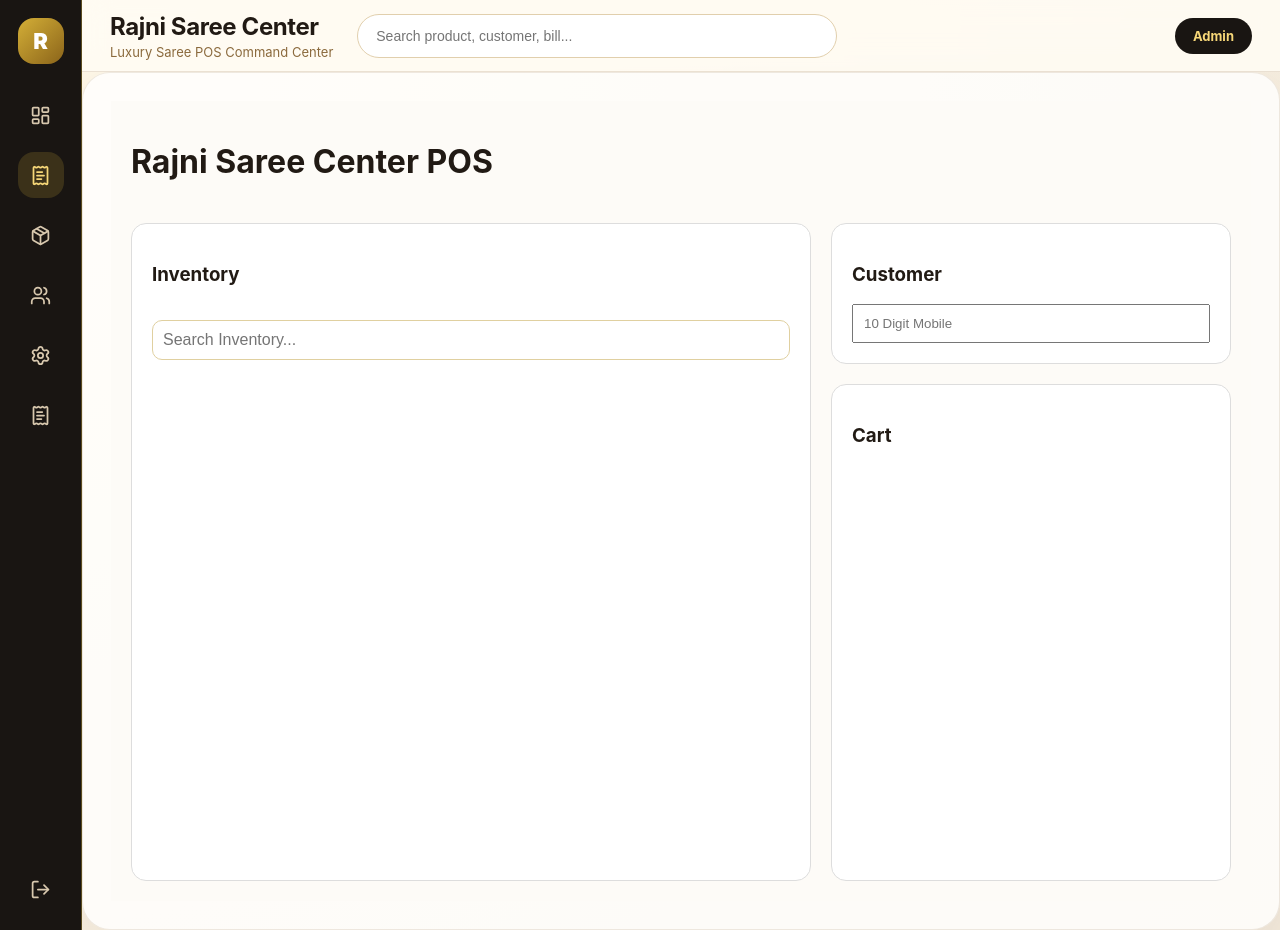
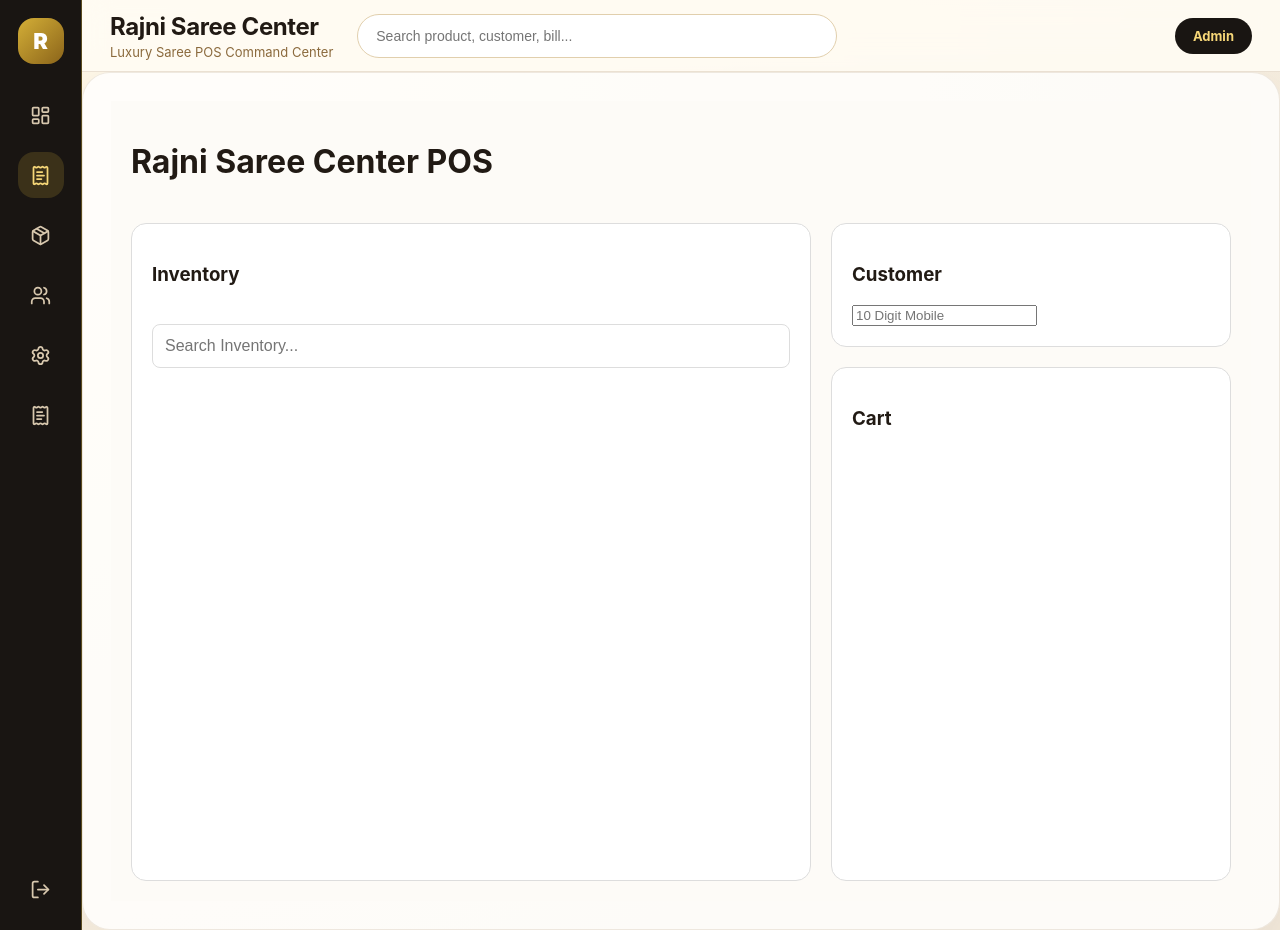
Before and after one commit to fr-rehanarif/Rajni_frontend, a React app: page /app/billing in a window 1280 px wide. Built offline with nearby package versions, Linux system fonts and the light colour scheme; no server answers; the HTML template or start-up script is replaced by a standard one.

Commit message:
Added BIG UPDATE

```diff
--- a/src/pages/Billing.css
+++ b/src/pages/Billing.css
@@ -90,3 +90,19 @@
   background: #d4af37;
   border-radius: 10px;
 }
+.billing-container { height: 100vh; padding: 20px; background: #fdfbf7; display: flex; flex-direction: column; }
+.billing-layout { display: grid; grid-template-columns: 1fr 400px; gap: 20px; flex-grow: 1; margin-top: 20px; }
+
+.inventory-panel, .cart-panel { display: flex; flex-direction: column; gap: 20px; }
+
+/* Boxes */
+.inventory-panel, .customer-card, .cart-section {
+  background: #fff; padding: 20px; border-radius: 15px; border: 1px solid #ddd;
+}
+
+.cart-section { flex-grow: 1; }
+.product-search-input { width: 100%; padding: 12px; border: 1px solid #ddd; border-radius: 8px; }
+
+.customer-name-display {
+  margin-top: 10px; font-weight: bold; color: #D4AF37; font-size: 1.2rem;
+}
--- a/src/pages/Billing.jsx
+++ b/src/pages/Billing.jsx
@@ -1,67 +1,53 @@
-import React, { useState, useEffect, useMemo, useCallback, useRef } from 'react';
+import React, { useState, useEffect } from 'react';
 import api from '../services/api';
 import './Billing.css';
 
 const Billing = () => {
   const [mobile, setMobile] = useState('');
   const [customer, setCustomer] = useState(null);
-  const [searchQuery, setSearchQuery] = useState('');
-  const [searchResults, setSearchResults] = useState([]);
-  const [cart, setCart] = useState([]);
-  const [customerLoading, setCustomerLoading] = useState(false);
 
-  const fetchCustomer = useCallback(async (mobileNumber) => {
-    if (mobileNumber.length !== 10) return;
-    setCustomerLoading(true);
-    try {
-      const response = await api.get(`/customers/mobile/${mobileNumber}`);
-      console.log("API Customer Response:", response.data); // CHECK THIS IN F12 CONSOLE
-
-      // Update this path based on your console log
-      const data = response.data.customer || response.data;
-      setCustomer(data);
-    } catch (error) {
-      setCustomer({ mobile: mobileNumber, name: '', isNew: true });
-    } finally {
-      setCustomerLoading(false);
+  // Force fetch when mobile hits 10 digits
+  useEffect(() => {
+    if (mobile.length === 10) {
+      const fetchCustomer = async () => {
+        try {
+          const res = await api.get(`/customers/mobile/${mobile}`);
+          // This handles both { "name": "..." } and { "customer": { "name": "..." } }
+          const data = res.data.customer || res.data;
+          setCustomer(data);
+        } catch (err) {
+          setCustomer({ name: 'New Customer' });
+        }
+      };
+      fetchCustomer();
+    } else {
+      setCustomer(null);
     }
-  }, []);
-
-  const handleMobileChange = (e) => {
-    const val = e.target.value.replace(/\D/g, '');
-    setMobile(val);
-    if (val.length === 10) fetchCustomer(val);
-  };
-
-  const addToCart = (product) => {
-    setCart((prev) => [...prev, { ...product, qty: 1, amount: product.sale_price }]);
-  };
+  }, [mobile]);
 
   return (
-    <div className="billing-container" style={{ height: '100vh', display: 'flex', flexDirection: 'column', padding: '20px' }}>
+    <div className="billing-container">
       <header><h1>Rajni Saree Center POS</h1></header>
-
-      {/* Force layout with direct styles to debug CSS issues */}
-      <div className="billing-layout" style={{ display: 'grid', gridTemplateColumns: '1fr 400px', gap: '20px', flexGrow: 1, marginTop: '20px' }}>
-
-        <section className="inventory-panel" style={{ background: '#fff', padding: '20px', borderRadius: '15px', border: '1px solid #ddd' }}>
+      <div className="billing-layout">
+        <section className="inventory-panel">
           <h3>Inventory</h3>
-          <input className="product-search-input" placeholder="Search Inventory..." style={{ width: '100%', padding: '10px' }} />
+          <input className="product-search-input" placeholder="Search Inventory..." />
         </section>
-
-        <section className="cart-panel" style={{ display: 'flex', flexDirection: 'column', gap: '20px' }}>
-          <div className="customer-card" style={{ background: '#fff', padding: '20px', borderRadius: '15px', border: '1px solid #ddd' }}>
+        <section className="cart-panel">
+          <div className="customer-card">
             <h3>Customer</h3>
-            <input placeholder="10 Digit Mobile" style={{ width: '100%', padding: '10px' }} />
+            <input
+              value={mobile}
+              onChange={(e) => setMobile(e.target.value.replace(/\D/g, ''))}
+              placeholder="10 Digit Mobile"
+            />
+            {customer && <p className="customer-name-display">{customer.name}</p>}
           </div>
-
-          <div className="cart-section" style={{ background: '#fff', padding: '20px', borderRadius: '15px', border: '1px solid #ddd', flexGrow: 1 }}>
-            <h3>Cart</h3>
-          </div>
+          <div className="cart-section"><h3>Cart</h3></div>
         </section>
       </div>
     </div>
   );
 };
 
-export default React.memo(Billing);
+export default Billing;
```
